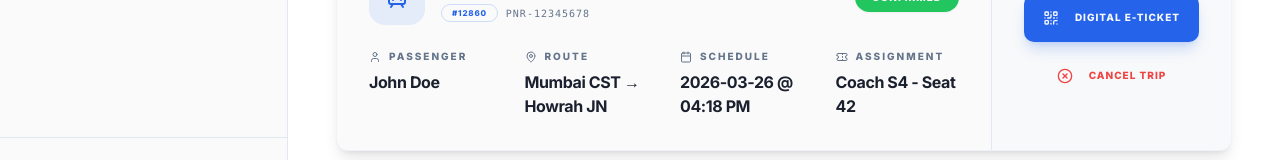
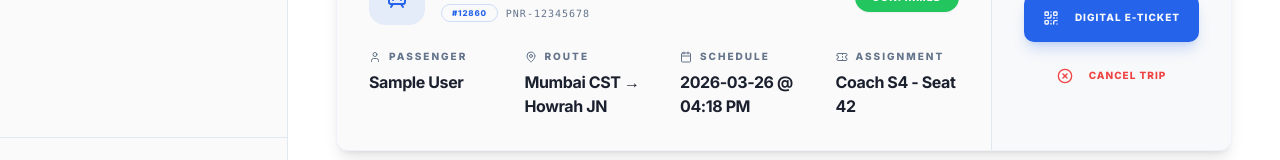
Before and after one commit to achyut2525/railwaymanagementsystem, a Next.js app: page /dashboard/bookings in a window 1280 px wide. Shown: the part 400-560 px from the top of the page. Built offline with nearby package versions, Linux system fonts and the light colour scheme; no server answers; the database is empty; sample sign-in values are in the browser's storage.

Commit message:
time is update current time (_for element p_)

```diff
--- a/src/app/dashboard/bookings/page.tsx
+++ b/src/app/dashboard/bookings/page.tsx
@@ -35,9 +35,11 @@ import { useToast } from "@/hooks/use-toast";
 import { cn } from "@/lib/utils";
 import Link from "next/link";
 import { QRCodeSVG } from "qrcode.react";
+import { useUser } from "@/firebase";
 
 export default function BookingsPage() {
   const { toast } = useToast();
+  const { user } = useUser();
   const [activeTab, setActiveTab] = useState("upcoming");
   const [mounted, setMounted] = useState(false);
   const [currentDateTime, setCurrentDateTime] = useState({ date: "2024-06-15", time: "06:00 AM" });
@@ -51,6 +53,8 @@ export default function BookingsPage() {
     });
   }, []);
 
+  const passengerName = user?.displayName || "John Doe";
+
   const bookings = [
     {
       id: "BK-001",
@@ -62,7 +66,7 @@ export default function BookingsPage() {
       date: mounted ? currentDateTime.date : "2024-06-15",
       time: mounted ? currentDateTime.time : "06:00 AM",
       seat: "Coach S4 - Seat 42",
-      passenger: "John Doe",
+      passenger: passengerName,
       amount: "₹1,245.00",
       status: "Confirmed",
       type: "upcoming",
@@ -80,7 +84,7 @@ export default function BookingsPage() {
       date: "2024-05-10",
       time: "07:15 AM",
       seat: "Coach C1 - Seat 04",
-      passenger: "John Doe",
+      passenger: passengerName,
       amount: "₹450.00",
       status: "Completed",
       type: "past"
@@ -95,7 +99,7 @@ export default function BookingsPage() {
       date: "2024-04-20",
       time: "03:45 PM",
       seat: "Coach E2 - Seat 22",
-      passenger: "John Doe",
+      passenger: passengerName,
       amount: "₹820.00",
       status: "Cancelled",
       type: "past"
```
